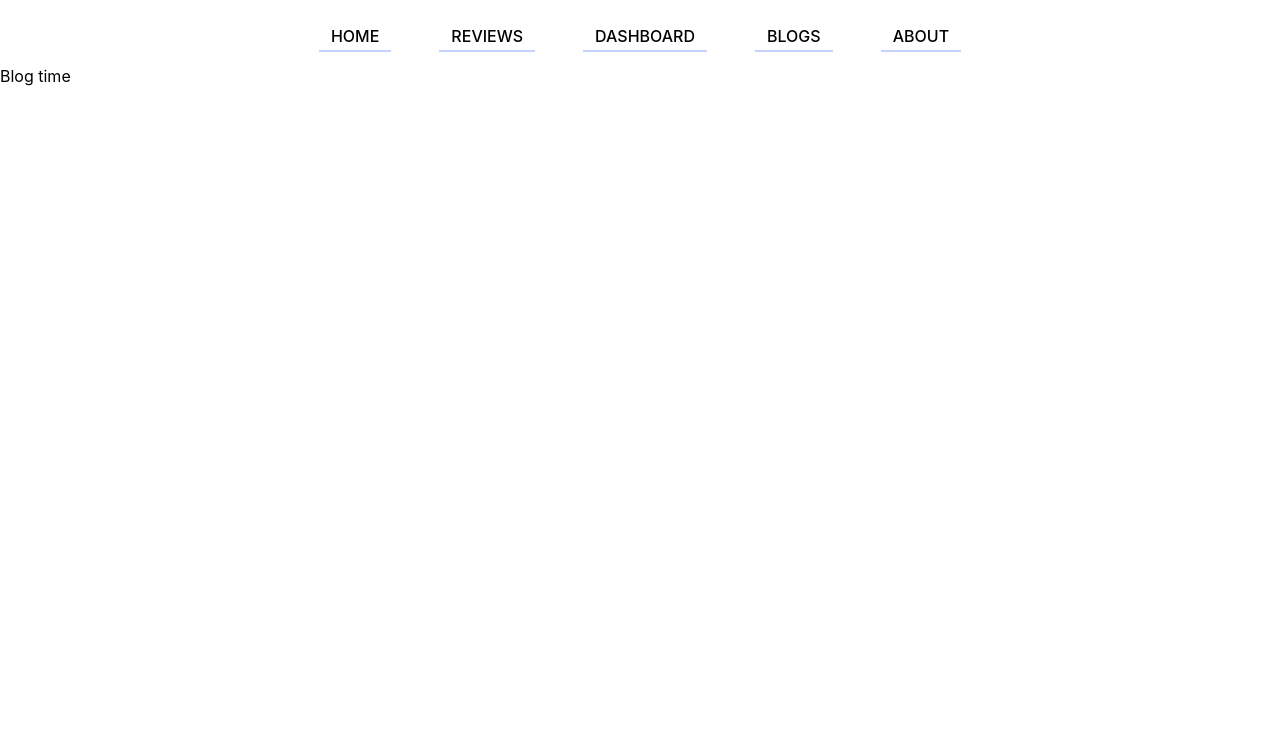
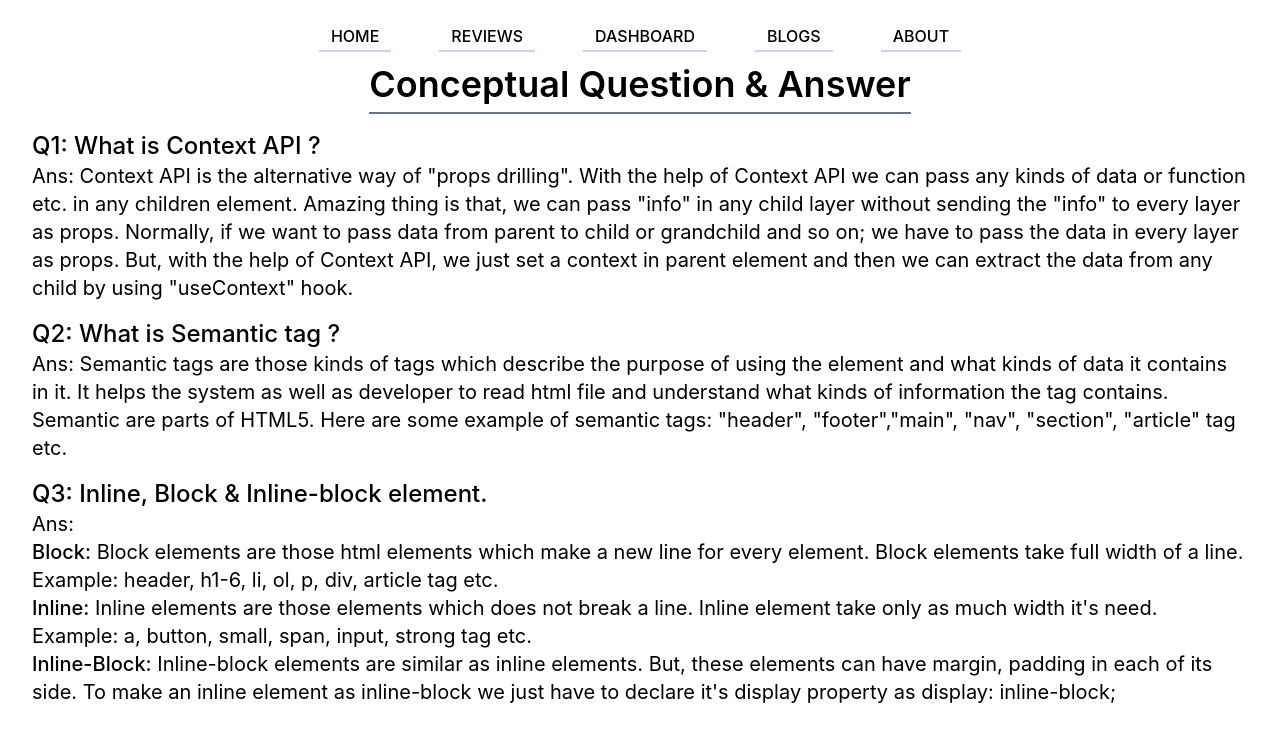
Before and after one commit to mobashirul-alam/product-analysis-website-mobashirul-alam-p, a React (Create React App) app: page /blogs in a window 1280 px wide. Shown: the top 742 px of the page. Built offline with nearby package versions, Linux system fonts and the light colour scheme.

Commit message:
conceptual question added

```diff
--- a/src/components/Blogs/Blogs.js
+++ b/src/components/Blogs/Blogs.js
@@ -3,7 +3,36 @@ import React from 'react';
 const Blogs = () => {
     return (
         <div>
-            <h1>Blog time</h1>
+            <div className='text-center'>
+                <h1 className='text-4xl font-semibold pb-2 border-b-2 border-slate-500 inline-block'>Conceptual Question & Answer</h1>
+            </div>
+            <div className='mx-8 my-4'>
+                <p className='text-2xl font-medium'>
+                    Q1: What is Context API ?</p>
+                <p className='text-xl'>
+                    Ans: Context API is the alternative way of "props drilling". With the help of Context API we can pass any kinds of data or function etc. in any children element. Amazing thing is that, we can pass "info" in any child layer without sending the "info" to every layer as props. Normally, if we want to pass data from parent to child or grandchild and so on; we have to pass the data in every layer as props. But, with the help of Context API, we just set a context in parent element and then we can extract the data from any child by using "useContext" hook.
+                </p>
+            </div>
+            <div className='mx-8 my-4'>
+                <p className='text-2xl font-medium'>
+                    Q2: What is Semantic tag ?</p>
+                <p className='text-xl'>
+                    Ans: Semantic tags are those kinds of tags which describe the purpose of using the element and what kinds of data it contains in it. It helps the system as well as developer to read html file and understand what kinds of information the tag contains. Semantic are parts of HTML5. Here are some example of semantic tags: "header", "footer","main", "nav", "section", "article" tag etc.
+                </p>
+            </div>
+            <div className='mx-8 my-4'>
+                <p className='text-2xl font-medium'>
+                    Q3: Inline, Block & Inline-block element.</p>
+                <p className='text-xl'>
+                    Ans: <br />
+                    <span className='font-medium'>Block:</span> Block elements are those html elements which make a new line for every element. Block elements take full width of a line. Example: header, h1-6, li, ol, p, div, article tag etc.
+                    <br />
+                    <span className='font-medium'>Inline:</span> Inline elements are those elements which does not break a line. Inline element take only as much width it's need. Example: a, button, small, span, input, strong tag etc.
+                    <br />
+                    <span className='font-medium'>Inline-Block:</span> Inline-block elements are similar as inline elements. But, these elements can have margin, padding in each of its side. To make an inline element as inline-block we just have to declare it's display property as display: inline-block;
+
+                </p>
+            </div>
         </div>
     );
 };
```
